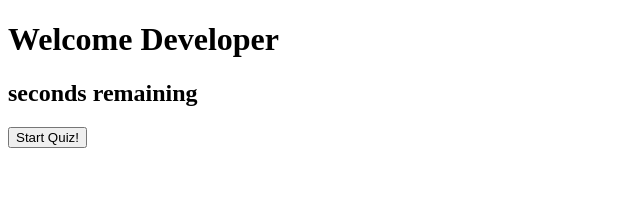
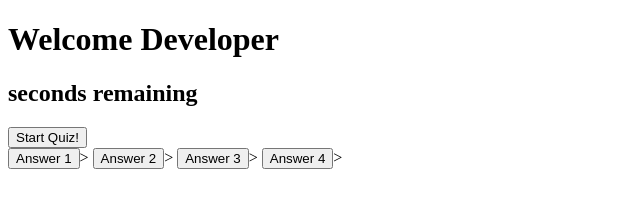
Before and after one commit to Danaalami-cloud/javascript-code-quiz, a plain HTML site: page index.html in a window 1280 px wide. Shown: the whole page, without its empty margins (0-640 px from the left). Drawn offline with Linux system fonts and the light colour scheme; files that its build step writes are made by us from their sources.

Commit message:
added a form section to see if it will display my questions

```diff
--- a/index.html
+++ b/index.html
@@ -17,20 +17,19 @@
                 <div id="time-remaining">
                     <h2>seconds remaining</h2>
                     <button class="button" id="start_btn"> Start Quiz!</button>
-                    <!-- <h3>Which of the following is not JavaScript Data Types?</h3>
-                    <ul>
-                        <li><button class="button" id="click-btn">Boolean</button></li>
-                        <li><button class="button" id="click-btn">Undefined</button></li>
-                        <li><button class="button" ide="click-btn">Float</button></li>
-                        <li><button class="button" ide="click-btn">Number</button></li>
-                    </ul> -->
+                    <form>
+                        <button class="button" id="answerButton">Answer 1</button>>
+                        <button class="button" id="answerButton">Answer 2</button>>
+                        <button class="button" id="answerButton">Answer 3</button>>
+                        <button class="button" id="answerButton">Answer 4</button>>
+                      </form>
 
 
                 </div>
             </div>
         </div>
     </div>
-    <script src="script.js"></script>
+    <script src="./js/script.js"></script>
 </body>
 
 </html>
```
